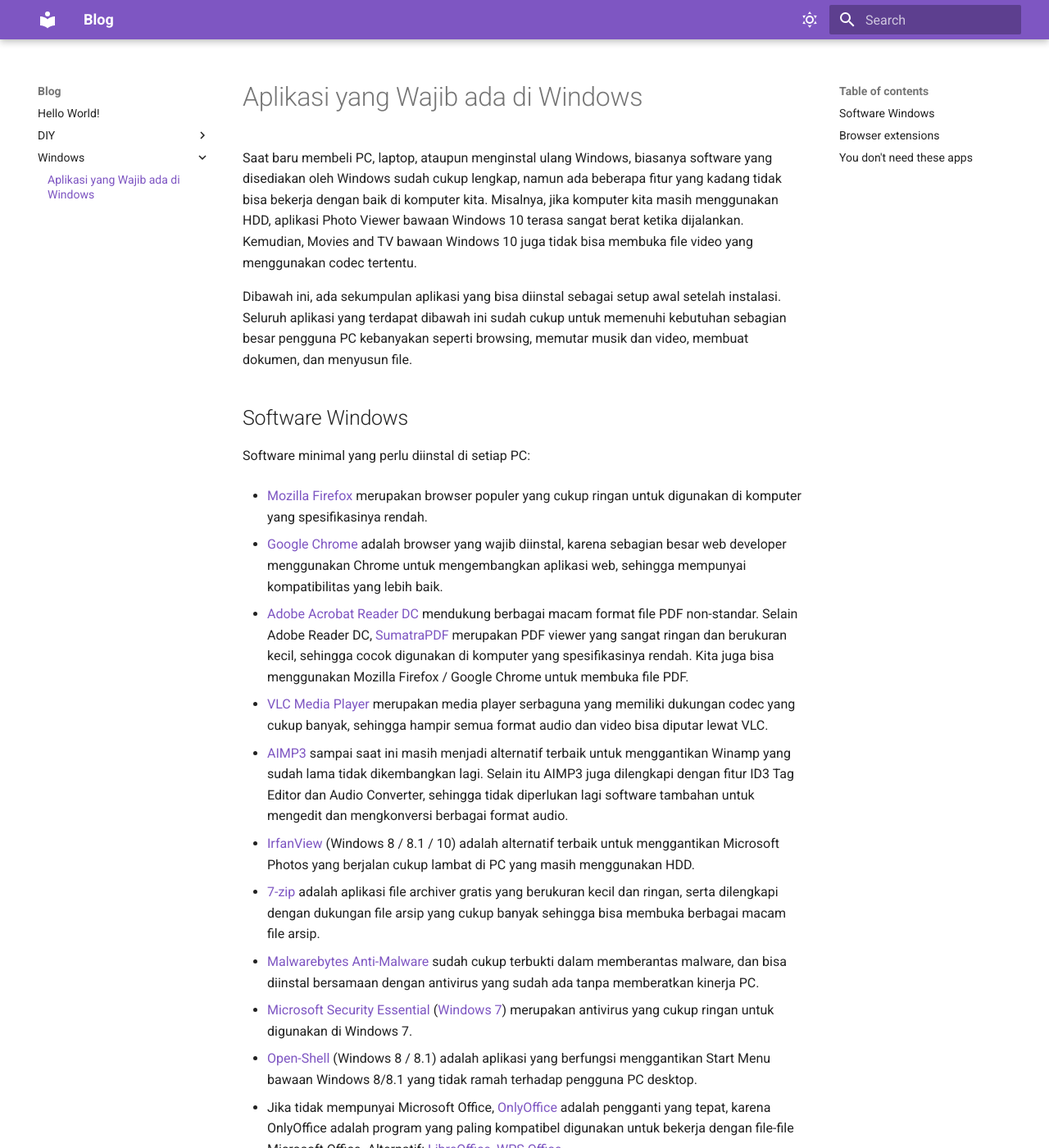
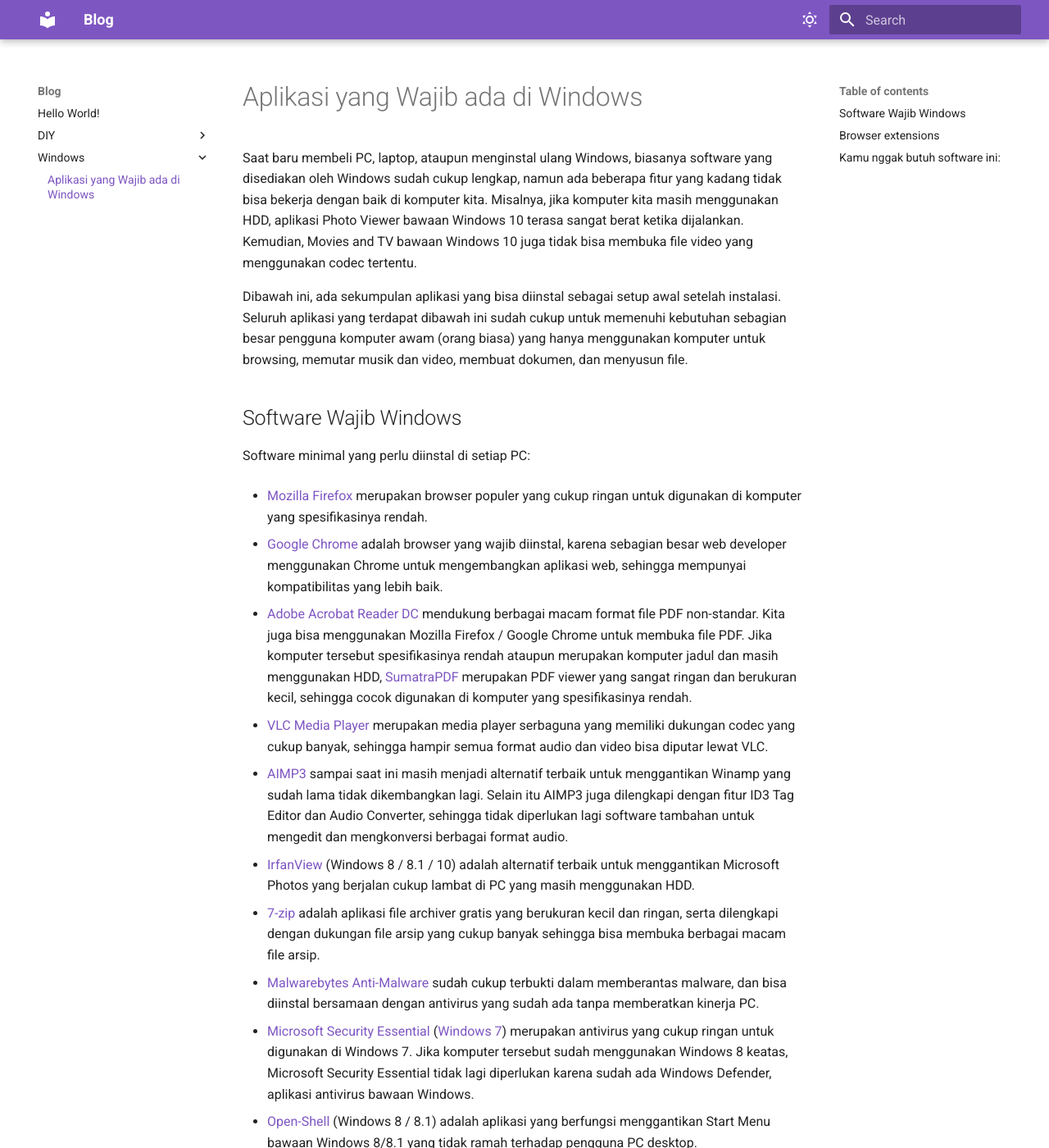
Before and after one commit to riotryulianto/blog, an MkDocs documentation site: the page built from docs/Windows/Aplikasi yang Wajib ada di Windows.md, in a window 1280 px wide and 1400 px high. Shown: the whole window at 82% size. Built offline with MkDocs 1.6.1 and Material for MkDocs 9.7.7, drawn with Linux system fonts in a browser that asks for light colours; some of the changed text lies outside the part shown.

Commit message:
vault backup: 2021-12-01 23:09:06

```diff
--- a/docs/Windows/Aplikasi yang Wajib ada di Windows.md
+++ b/docs/Windows/Aplikasi yang Wajib ada di Windows.md
@@ -1,16 +1,16 @@
 # Aplikasi yang Wajib ada di Windows
 Saat baru membeli PC, laptop, ataupun menginstal ulang Windows, biasanya software yang disediakan oleh Windows sudah cukup lengkap, namun ada beberapa fitur yang kadang tidak bisa bekerja dengan baik di komputer kita. Misalnya, jika komputer kita masih menggunakan HDD, aplikasi Photo Viewer bawaan Windows 10 terasa sangat berat ketika dijalankan. Kemudian, Movies and TV bawaan Windows 10 juga tidak bisa membuka file video yang menggunakan codec tertentu.
 
-Dibawah ini, ada sekumpulan aplikasi yang bisa diinstal sebagai setup awal setelah instalasi. Seluruh aplikasi yang terdapat dibawah ini sudah cukup untuk memenuhi kebutuhan sebagian besar pengguna PC kebanyakan seperti browsing, memutar musik dan video, membuat dokumen, dan menyusun file.
+Dibawah ini, ada sekumpulan aplikasi yang bisa diinstal sebagai setup awal setelah instalasi. Seluruh aplikasi yang terdapat dibawah ini sudah cukup untuk memenuhi kebutuhan sebagian besar pengguna komputer awam (orang biasa) yang hanya menggunakan komputer untuk browsing, memutar musik dan video, membuat dokumen, dan menyusun file.
 
-## Software Windows
+## Software Wajib Windows
 Software minimal yang perlu diinstal di setiap PC:
 
 * [Mozilla Firefox](https://www.mozilla.org/en-US/firefox/all/#product-desktop-release) merupakan browser populer yang cukup ringan untuk digunakan di komputer yang spesifikasinya rendah.
 
 * [Google Chrome](https://chromeenterprise.google/browser/download/) adalah browser yang wajib diinstal, karena sebagian besar web developer menggunakan Chrome untuk mengembangkan aplikasi web, sehingga mempunyai kompatibilitas yang lebih baik.
 
-* [Adobe Acrobat Reader DC](https://get.adobe.com/reader/) mendukung berbagai macam format file PDF non-standar. Selain Adobe Reader DC, [SumatraPDF](https://www.sumatrapdfreader.org/download-free-pdf-viewer.html) merupakan PDF viewer yang sangat ringan dan berukuran kecil, sehingga cocok digunakan di komputer yang spesifikasinya rendah. Kita juga bisa menggunakan Mozilla Firefox / Google Chrome untuk membuka file PDF.
+* [Adobe Acrobat Reader DC](https://get.adobe.com/reader/) mendukung berbagai macam format file PDF non-standar. Kita juga bisa menggunakan Mozilla Firefox / Google Chrome untuk membuka file PDF. Jika komputer tersebut spesifikasinya rendah ataupun merupakan komputer jadul dan masih menggunakan HDD, [SumatraPDF](https://www.sumatrapdfreader.org/download-free-pdf-viewer.html) merupakan PDF viewer yang sangat ringan dan berukuran kecil, sehingga cocok digunakan di komputer yang spesifikasinya rendah.
 
 * [VLC Media Player](https://www.videolan.org/vlc/) merupakan media player serbaguna yang memiliki dukungan codec yang cukup banyak, sehingga hampir semua format audio dan video bisa diputar lewat VLC.
 
@@ -22,7 +22,7 @@
 
 * [Malwarebytes Anti-Malware](http://downloads.malwarebytes.com/file/mb4_offline) sudah cukup terbukti dalam memberantas malware, dan bisa diinstal bersamaan dengan antivirus yang sudah ada tanpa memberatkan kinerja PC.
 
-* [Microsoft Security Essential](https://www.microsoft.com/en-us/download/details.aspx?id=5201) ([Windows 7](https://www.onmsft.com/news/microsoft-says-it-now-will-continue-to-support-security-essentials-for-windows-7)) merupakan antivirus yang cukup ringan untuk digunakan di Windows 7.
+* [Microsoft Security Essential](https://www.microsoft.com/en-us/download/details.aspx?id=5201) ([Windows 7](https://www.onmsft.com/news/microsoft-says-it-now-will-continue-to-support-security-essentials-for-windows-7)) merupakan antivirus yang cukup ringan untuk digunakan di Windows 7. Jika komputer tersebut sudah menggunakan Windows 8 keatas, Microsoft Security Essential tidak lagi diperlukan karena sudah ada Windows Defender, aplikasi antivirus bawaan Windows.
 
 * [Open-Shell](https://github.com/Open-Shell/Open-Shell-Menu/releases) (Windows 8 / 8.1) adalah aplikasi yang berfungsi menggantikan Start Menu bawaan Windows 8/8.1 yang tidak ramah terhadap pengguna PC desktop.
 
@@ -31,12 +31,11 @@
 * [.NET Framework](https://dotnet.microsoft.com/download/dotnet-framework) dan [Microsoft Visual C++ Redistributable](https://support.microsoft.com/en-us/topic/the-latest-supported-visual-c-downloads-2647da03-1eea-4433-9aff-95f26a218cc0) merupakan komponen library yang digunakan oleh banyak pengembang software di Windows.
 
 ## Browser extensions
-Extension browser yang wajib diinstal di setiap PC:
+Sebagian besar orang hanya menggunakan komputer untuk mengakses internet menggunakan Mozilla Firefox ataupun Google Chrome, sehingga kedua aplikasi tersebut adalah pintu masuk yang paling rentan disusupi iklan dan malware. Untuk melindungi diri dari ancaman iklan dan malware, extension pemblokir iklan (adblocker) sudah menjadi kewajiban untuk diinstal di setiap komputer. Salah satu adblocker terbaik adalah:
 
 * [uBlock Origin](https://github.com/gorhill/uBlock) adalah adblocker extension terbaik yang tidak memakan banyak memori dan sumber daya.
 
-## You don't need these apps
-Apps yang sebaiknya dihapus:
+## Kamu nggak butuh software ini:
 
 * [Adobe Flash Player](https://www.adobe.com/sea/products/flashplayer/end-of-life.html) sudah tidak lagi didukung oleh Adobe.
 
```
Also changed, not shown: 1 other file.
